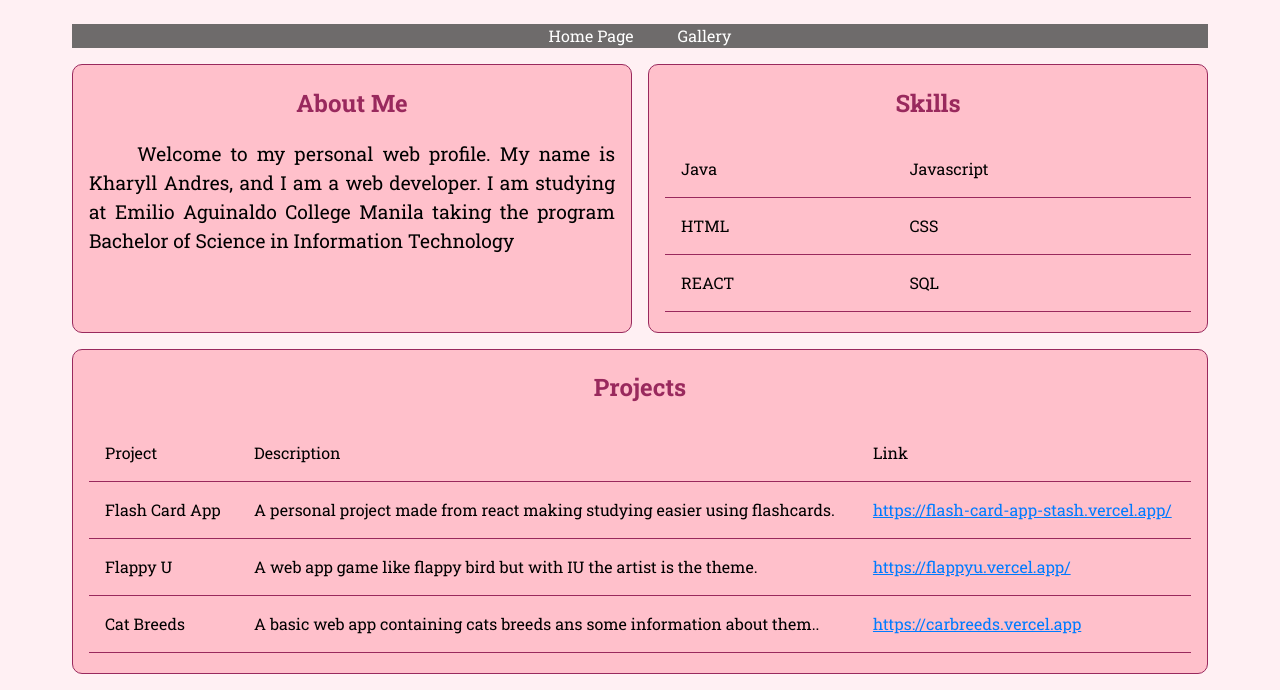
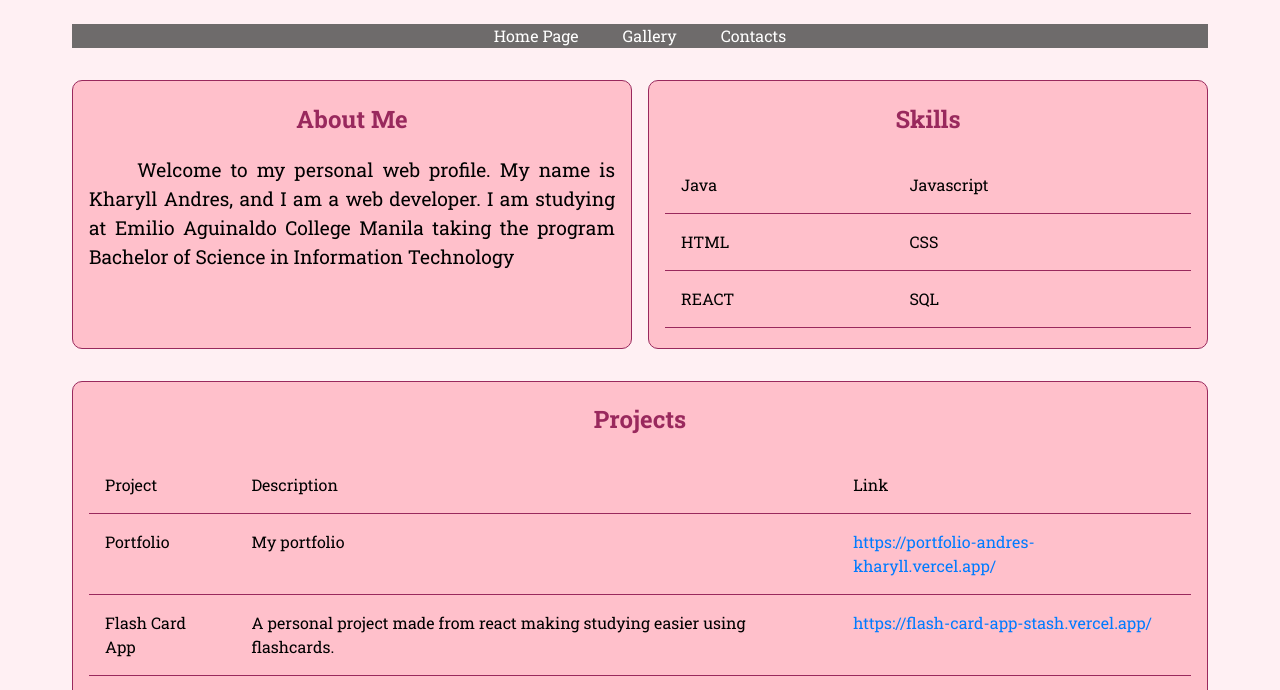
Before and after one commit to k-ryll/Portfolio, a plain HTML site: page html/profile.html in a window 1280 px wide. Shown: the part 90-780 px from the top of the page. Drawn offline with Linux system fonts and the light colour scheme.

Commit message:
adding contacts

```diff
--- a/html/profile.html
+++ b/html/profile.html
@@ -18,6 +18,7 @@
         <ul>
             <li><a href="/index.html">Home Page</a></li>
             <li><a href="/html/gallery.html">Gallery</a></li>
+            <li><a href="#contact">Contacts</a></li>
         </ul>
     </nav>
 <div class="container">
@@ -60,6 +61,11 @@
                 <th>Link</th>
             </tr>
             <tr>
+                <td>Portfolio</td>
+                <td>My portfolio</td>
+                <td><a href="https://portfolio-andres-kharyll.vercel.app/">https://portfolio-andres-kharyll.vercel.app/</a></td>
+            </tr>
+            <tr>
                 <td>Flash Card App</td>
                 <td>A personal project made from react making studying easier using flashcards.</td>
                 <td><a href="https://flash-card-app-stash.vercel.app/">https://flash-card-app-stash.vercel.app/</a></td>
@@ -81,7 +87,7 @@
 
 
 </div>
-<section class="contact"></section>
+<section class="contact" id="contact"></section>
 <h2>
     Contact Me
 </h2>
--- a/styles/styles.css
+++ b/styles/styles.css
@@ -90,9 +90,11 @@ p {
 
 a {
     color: var(--color-link);
+    text-decoration: none;
 }
 
 a:hover {
+    color: var(--color-accent);
     text-decoration: underline;
 }
 
@@ -124,7 +126,7 @@ th, td {
 .info{
     display: flex;
     gap: 1rem;
-    margin-block: 1rem;
+    margin-block: 2rem;
 }
 
 .about, .skills, .projects, .contact {
@@ -142,7 +144,7 @@ th, td {
 }
 .projects{
     width: 100%;
-    margin-bottom: 1rem;
+    margin-bottom: 2rem;
     background-color: var(--color-main);
 }
 .contact{
```
